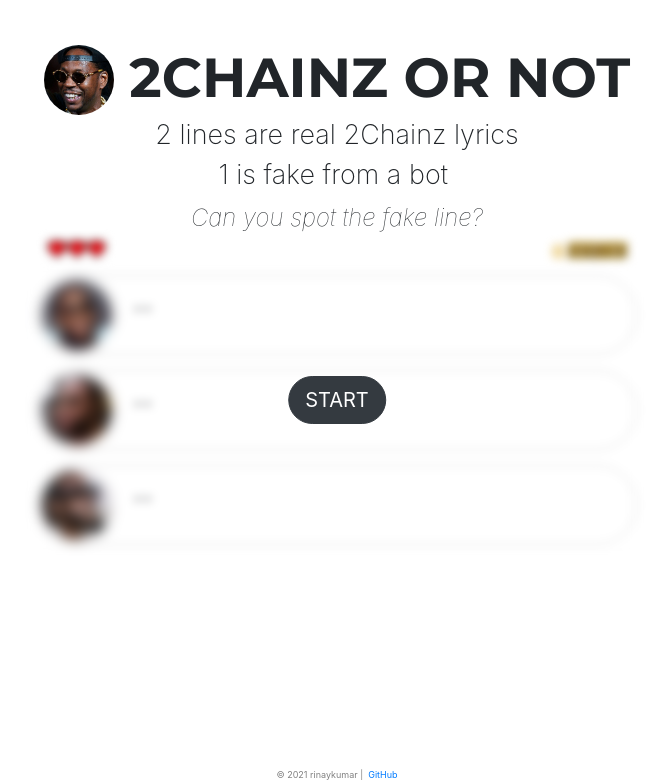
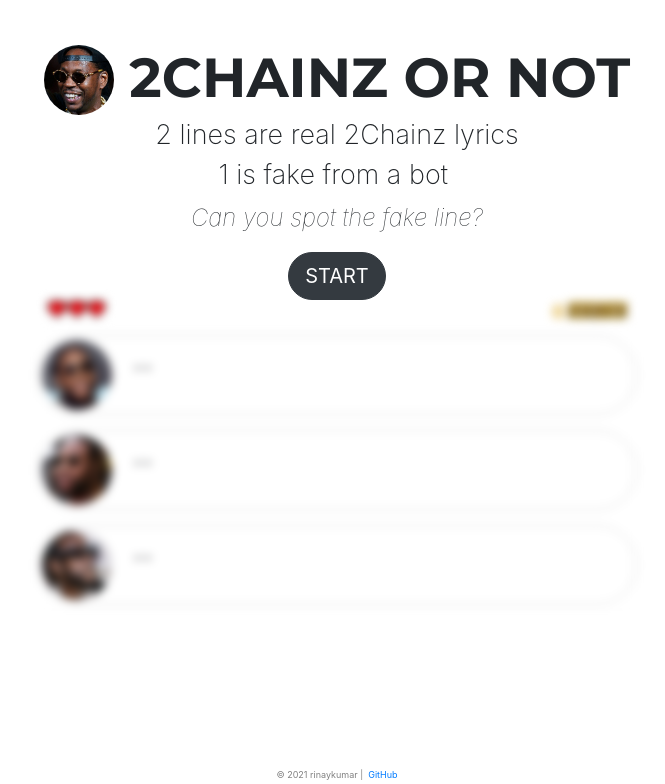
Before and after one commit to rinaykumar/2chainz-or-bot, a React (Create React App) app in the folder frontend/: page / in a window 1536 px wide. Shown: the top 784 px of the page, without its empty margins (431-1096 px from the left). Built offline with nearby package versions, Linux system fonts and the light colour scheme; no server answers.

Commit message:
CSS changes

```diff
--- a/frontend/src/App.js
+++ b/frontend/src/App.js
@@ -168,15 +168,12 @@
 
   handleStart = () => {
     document.getElementById('blurdiv').style.filter = 'blur(0)';
-    document.getElementById('start-button').style.visibility = 'hidden';
+    document.getElementById('start-button').style.display = 'none';
     document.getElementById('lineBox').className += ' lineHover';
     document.getElementById('lineBox2').className += ' lineHover';
     document.getElementById('lineBox3').className += ' lineHover';
     document.getElementById('outer-div').style.visibility = 'hidden';
     document.getElementById('loading').style.visibility = 'visible';
-    document.getElementById('lineimage1').style.filter = 'blur(0)';
-    document.getElementById('lineimage2').style.filter = 'blur(0)';
-    document.getElementById('lineimage3').style.filter = 'blur(0)';
 
     this.getLines();
 
@@ -184,7 +181,6 @@
       document.getElementById('outer-div').style.visibility = 'visible';
       document.getElementById('loading').style.visibility = 'hidden';
     }, 1200);
-
   };
 
   setLineImg1() {
@@ -387,7 +383,7 @@
             <h2>2 lines are real 2Chainz lyrics</h2>
             <h2 className="fake">1 is fake from a bot&nbsp;</h2>
             <div>
-              <p className="fake-line">Can you spot the fake line?</p>
+              <p>Can you spot the fake line?</p>
             </div>
           </section>
           <div className="outer-div text-center" id="outer-div">
--- a/frontend/src/css/styles.css
+++ b/frontend/src/css/styles.css
@@ -174,7 +174,6 @@
     font-size: large;
     font-weight: 100;
     font-style: oblique;
-    padding-bottom: 20px;
     padding-top: 3px;
   }
 }
@@ -321,30 +320,6 @@
   filter: blur(5px);
 }
 
-@media (min-width: 1500px) {
-  .blur-div {
-    -webkit-filter: blur(5px);
-    -moz-filter: blur(5px);
-    -o-filter: blur(5px);
-    -ms-filter: blur(5px);
-    position: fixed;
-    filter: blur(5px);
-    left: 50%;
-    top: 50%;
-    transform: translate(-50%, -50%);
-  }
-
-  .loading {
-    visibility: hidden;
-    margin: 0;
-    position: absolute;
-    top: 50%;
-    left: 50%;
-    -ms-transform: translate(-50%, -50%);
-    transform: translate(-50%, -50%);
-  }
-}
-
 .loading {
   visibility: hidden;
   margin: 0;
@@ -363,15 +338,6 @@
     height: 330px;
     margin: auto;
     z-index: 1;
-    padding-top: 5px;
-  }
-
-  #start-button {
-    position: fixed;
-    left: 50%;
-    top: 50%;
-    transform: translate(-50%, -50%);
-    z-index: 2;
   }
 }
 
@@ -383,38 +349,5 @@
     height: 330px;
     margin: auto;
     z-index: 1;
-    padding-top: 8px;
-  }
-
-  #start-button {
-    position: fixed;
-    left: 50%;
-    top: 50%;
-    transform: translate(-50%, -50%);
-    z-index: 2;
   }
 }
-
-#lineimage1 {
-  -webkit-filter: blur(5px);
-  -moz-filter: blur(5px);
-  -o-filter: blur(5px);
-  -ms-filter: blur(5px);
-  filter: blur(5px);
-}
-
-#lineimage2 {
-  -webkit-filter: blur(5px);
-  -moz-filter: blur(5px);
-  -o-filter: blur(5px);
-  -ms-filter: blur(5px);
-  filter: blur(5px);
-}
-
-#lineimage3 {
-  -webkit-filter: blur(5px);
-  -moz-filter: blur(5px);
-  -o-filter: blur(5px);
-  -ms-filter: blur(5px);
-  filter: blur(5px);
-}
```
